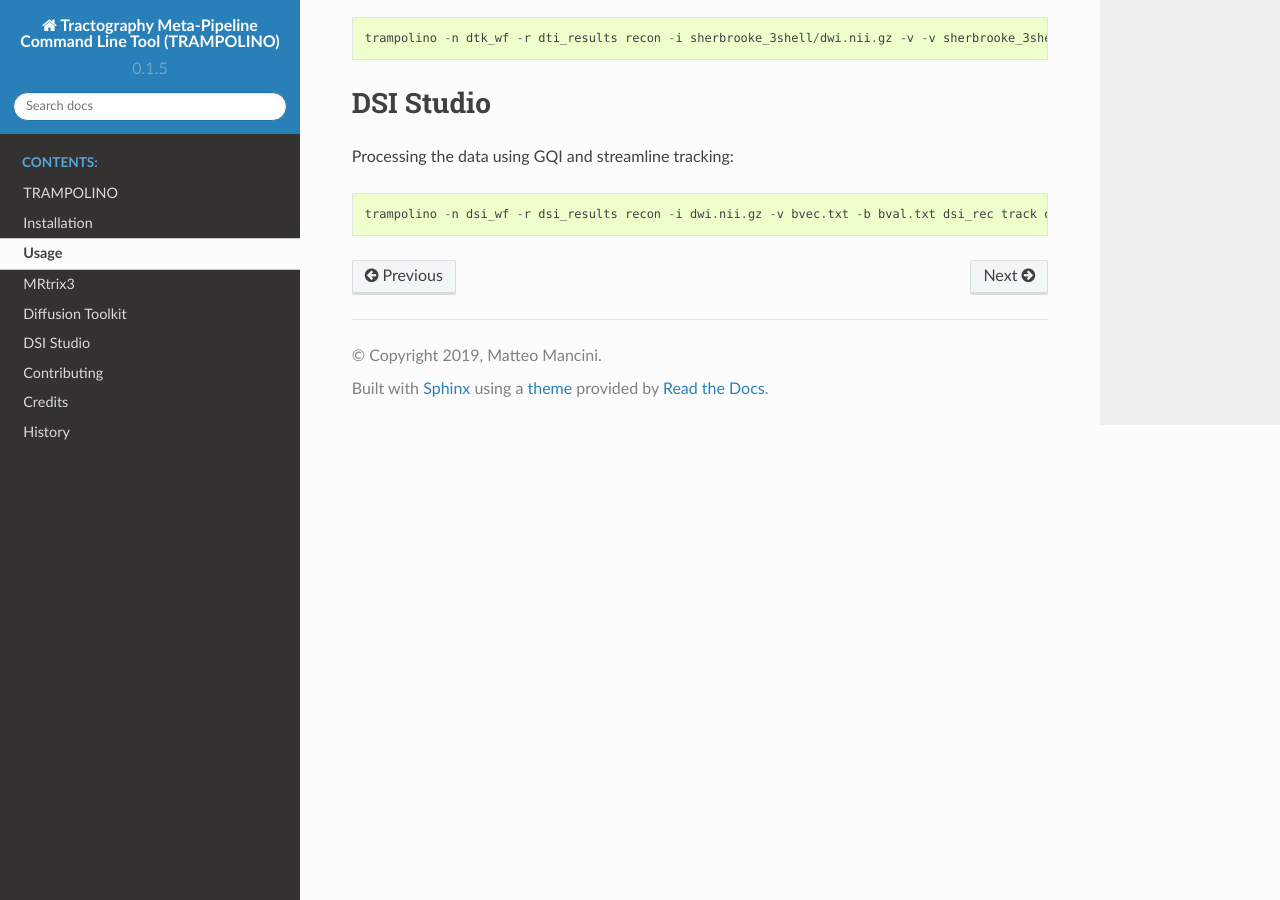
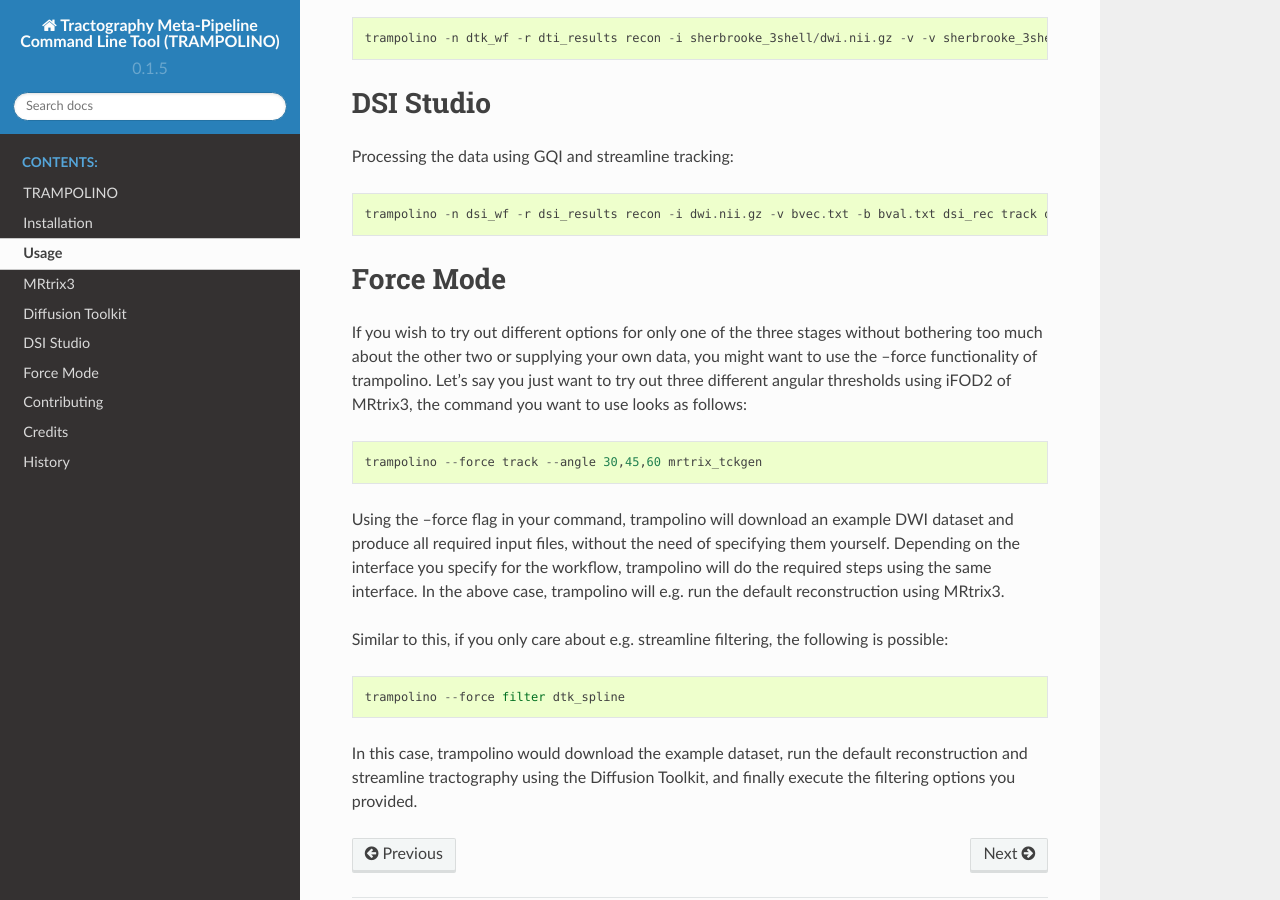
Before and after one commit to matteomancini/trampolino, a Sphinx documentation site: the page built from docs/usage.rst, in a window 1280 px wide and 900 px high, scrolled down 1663 px. Built offline with Sphinx 7.4.7 and the Read the Docs theme 2.0.0, drawn with Linux system fonts in a browser that asks for light colours; pages that are not in the unit, such as notebooks, are missing from menus.

Commit message:
Added Documentation for --force feature

```diff
--- a/docs/usage.rst
+++ b/docs/usage.rst
@@ -70,3 +70,19 @@ DSI Studio
 Processing the data using GQI and streamline tracking::
 
     trampolino -n dsi_wf -r dsi_results recon -i dwi.nii.gz -v bvec.txt -b bval.txt dsi_rec track dsi_trk
+
+============
+Force Mode
+============
+
+If you wish to try out different options for only one of the three stages without bothering too much about the other two or supplying your own data, you might want to use the --force functionality of trampolino. Let's say you just want to try out three different angular thresholds using iFOD2 of MRtrix3, the command you want to use looks as follows::
+
+    trampolino --force track --angle 30,45,60 mrtrix_tckgen
+
+Using the --force flag in your command, trampolino will download an example DWI dataset and produce all required input files, without the need of specifying them yourself. Depending on the interface you specify for the workflow, trampolino will do the required steps using the same interface. In the above case, trampolino will e.g. run the default reconstruction using MRtrix3.
+
+Similar to this, if you only care about e.g. streamline filtering, the following is possible::
+
+    trampolino --force filter dtk_spline
+
+In this case, trampolino would download the example dataset, run the default reconstruction and streamline tractography using the Diffusion Toolkit, and finally execute the filtering options you provided.
```
